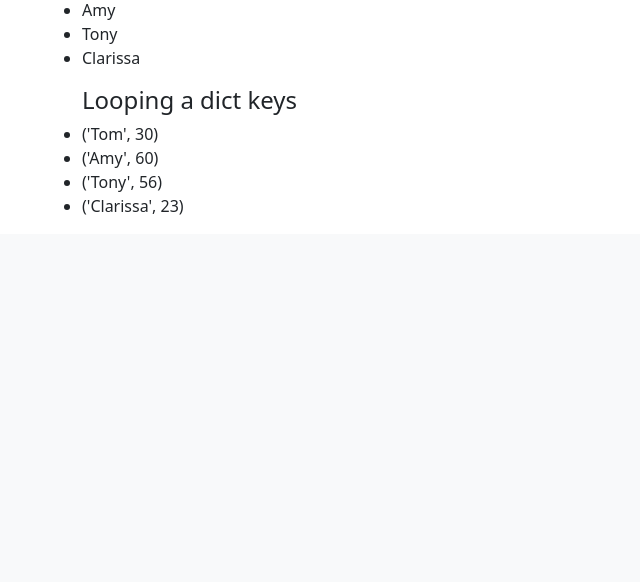
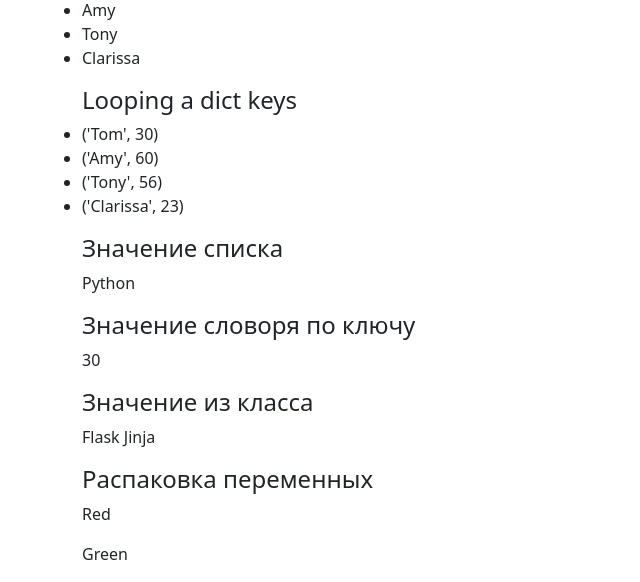
Before and after one commit to Hemenguelbindi/Remamber_flask, a Flask app: page /jinja in a window 1280 px wide. Shown: the part 859-1441 px from the top of the page, without its empty margins (0-640 px from the left). Before the commit the page ends 1074 px from the top, so only its background shows below. Run offline with Flask 2, Linux system fonts and the light colour scheme.

Commit message:
Добавил еще возможносте jinja

```diff
--- a/app/templates/public/jinja.html
+++ b/app/templates/public/jinja.html
@@ -38,20 +38,32 @@
       </ul>
     </div>
     <!-- Работа со словарем вывод ключа   -->
-    <h4>Looping a dict keys</h4>
+      <h4>Looping a dict keys</h4>
       <ul>
           {% for k in friends.keys() %}
               <li>{{ k }}</li>
           {% endfor %}
       </ul>
     <!-- Работа со словарем вывод значения   -->
-    <h4>Looping a dict keys</h4>
+      <h4>Looping a dict keys</h4>
       <ul>
           {% for v in friends.items() %}
               <li>{{ v }}</li>
           {% endfor %}
       </ul>
-
+      <!-- Работа со списком по значению   -->
+      <h4>Значение списка</h4>
+      <p>{{ langs[0] }}</p>
+      <!-- Работа со словарем по ключу   -->
+      <h4>Значение словоря по ключу</h4>
+      <p>{{ friends['Tom'] }}</p>
+      <h4>Значение из класса</h4>
+      <p>{{ my_remote.name }}</p>
+      <!-- Распаковка переменных     -->
+      <h4>Распаковка переменных</h4>
+      {% set a, b = colors %}
+      <p>{{ a }}</p>
+      <p>{{ b }}</p>
     </div>
   </div>
 </div>
--- a/app/views.py
+++ b/app/views.py
@@ -44,10 +44,9 @@
         description='Template desing tutorial',
         url='https://github.com/Hemenguelbindi/Remamber_flask'
     )
+
     def repid(x, q):
         return x * q
-
-
 
     return render_template(
         'public/jinja.html',
```
